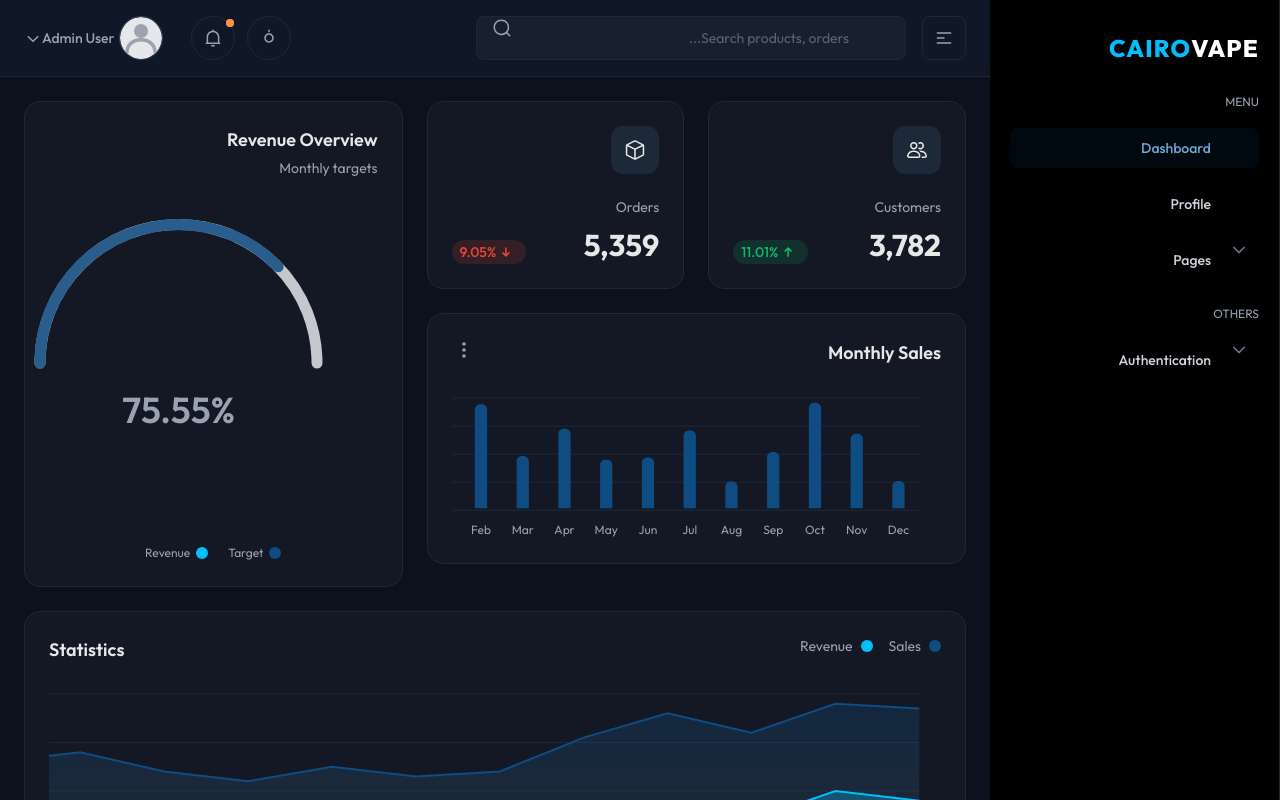
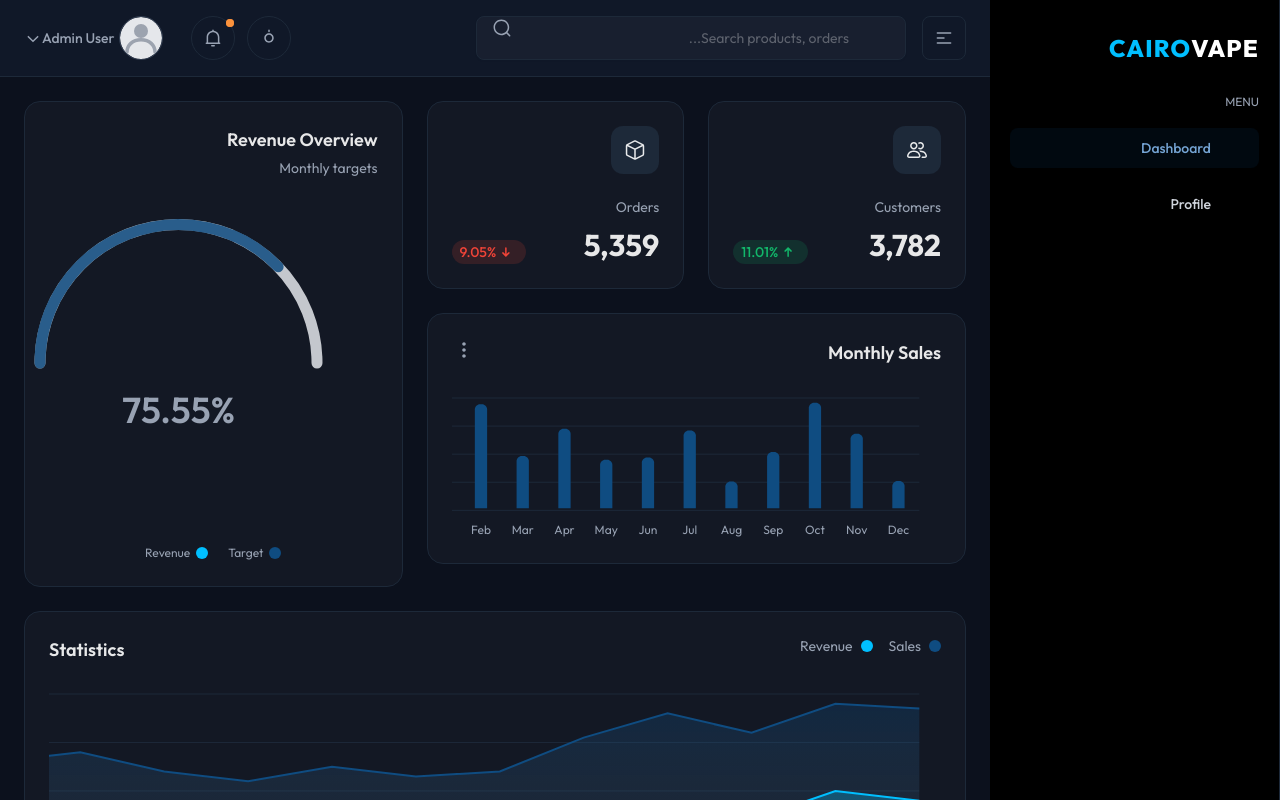
Before and after one commit to saraabdelfatta/e-commerce-website-for-a-vape-store-, a React (Vite) app: page /admin/dashboard in a window 1280 px wide. Built offline with nearby package versions, Linux system fonts and the light colour scheme; sample sign-in values are in the browser's storage.

Commit message:
remove from admin dachboard the balcnk page and the error page

```diff
--- a/src/App.jsx
+++ b/src/App.jsx
@@ -23,8 +23,6 @@ import AdminLayout from './admin/components/AdminLayout';
 import AdminProtectedRoute from './admin/components/AdminProtectedRoute';
 import AdminDashboard from './admin/pages/AdminDashboard';
 import AdminProfile from './admin/pages/AdminProfile';
-import AdminBlank from './admin/pages/AdminBlank';
-import Admin404 from './admin/pages/Admin404';
 
 // Wrapper that shows the splash screen only on the home route
 function SplashWrapper({ showSplash, children }) {
@@ -68,7 +66,6 @@ function App() {
                 {/* ===== Admin Routes ===== */}
                 <Route path="/admin/login" element={<AdminLogin />} />
                 <Route path="/admin" element={<Navigate to="/admin/login" replace />} />
-                <Route path="/admin/404" element={<Admin404 />} />
                 <Route
                   path="/admin/*"
                   element={
@@ -79,7 +76,6 @@ function App() {
                 >
                   <Route path="dashboard" element={<AdminDashboard />} />
                   <Route path="profile" element={<AdminProfile />} />
-                  <Route path="blank" element={<AdminBlank />} />
                   <Route path="*" element={<Navigate to="/admin/dashboard" replace />} />
                 </Route>
 
--- a/src/admin/components/Sidebar.jsx
+++ b/src/admin/components/Sidebar.jsx
@@ -23,15 +23,6 @@ const menuItems = [
       </svg>
     ),
   },
-];
-
-const pagesMenu = [
-  { name: 'Blank Page', href: '/admin/blank', page: 'blank' },
-  { name: '404 Error', href: '/admin/404', page: 'page404' },
-];
-
-const authMenu = [
-  { name: 'Sign In', href: '/admin/login', page: 'signin' },
 ];
 
 export const Sidebar = ({ sidebarToggle }) => {
@@ -89,88 +80,9 @@ export const Sidebar = ({ sidebarToggle }) => {
                 </li>
               ))}
 
-              {/* Pages Dropdown */}
-              <li>
-                <button
-                  onClick={() => toggleDropdown('Pages')}
-                  className={`menu-item group w-full ${(openDropdown === 'Pages' || ['blank', 'page404'].includes(currentPage)) ? 'menu-item-active' : 'menu-item-inactive'}`}
-                >
-                  <span className={(openDropdown === 'Pages' || ['blank', 'page404'].includes(currentPage)) ? 'menu-item-icon-active' : 'menu-item-icon-inactive'}>
-                    <svg width="24" height="24" viewBox="0 0 24 24" fill="none" xmlns="http://www.w3.org/2000/svg">
-                      <path fillRule="evenodd" clipRule="evenodd" d="M3.25 4C3.25 2.75736 4.25736 1.75 5.5 1.75H13.25C13.5815 1.75 13.8995 1.8817 14.1339 2.11612L19.3839 7.36612C19.6183 7.60054 19.75 7.91848 19.75 8.25V20C19.75 21.2426 18.7426 22.25 17.5 22.25H5.5C4.25736 22.25 3.25 21.2426 3.25 20V4ZM5.5 3.25C5.08579 3.25 4.75 3.58579 4.75 4V20C4.75 20.4142 5.08579 20.75 5.5 20.75H17.5C17.9142 20.75 18.25 20.4142 18.25 20V9H14C12.8954 9 12 8.10457 12 7V3.25H5.5ZM13.5 3.56066L17.9393 8H14C13.7239 8 13.5 7.77614 13.5 7.5L13.5 3.56066Z" fill="" />
-                    </svg>
-                  </span>
-                  <span className={`menu-item-text ${sidebarToggle ? 'lg:hidden' : ''}`}>Pages</span>
-                  <svg
-                    className={`menu-item-arrow absolute right-2.5 top-1/2 -translate-y-1/2 stroke-current ${openDropdown === 'Pages' ? 'menu-item-arrow-active' : 'menu-item-arrow-inactive'} ${sidebarToggle ? 'lg:hidden' : ''}`}
-                    width="20" height="20" viewBox="0 0 20 20" fill="none" xmlns="http://www.w3.org/2000/svg"
-                  >
-                    <path d="M4.79175 7.39584L10.0001 12.6042L15.2084 7.39585" stroke="" strokeWidth="1.5" strokeLinecap="round" strokeLinejoin="round" />
-                  </svg>
-                </button>
-                <div className={`overflow-hidden transform translate ${openDropdown === 'Pages' ? 'block' : 'hidden'}`}>
-                  <ul className={`flex flex-col gap-1 mt-2 menu-dropdown pl-9 ${sidebarToggle ? 'lg:hidden' : 'flex'}`}>
-                    {pagesMenu.map((p) => (
-                      <li key={p.name}>
-                        <Link
-                          to={p.href}
-                          className={`menu-dropdown-item group ${isActive(p.page) ? 'menu-dropdown-item-active' : 'menu-dropdown-item-inactive'}`}
-                        >
-                          {p.name}
-                        </Link>
-                      </li>
-                    ))}
-                  </ul>
-                </div>
-              </li>
             </ul>
           </div>
 
-          {/* Others Group */}
-          <div>
-            <h3 className="mb-4 text-xs uppercase leading-[20px] text-gray-400">
-              <span className={`menu-group-title ${sidebarToggle ? 'lg:hidden' : ''}`}>others</span>
-              <svg className={`mx-auto fill-current menu-group-icon ${sidebarToggle ? 'lg:block hidden' : 'hidden'}`} width="24" height="24" viewBox="0 0 24 24" fill="none" xmlns="http://www.w3.org/2000/svg">
-                <path fillRule="evenodd" clipRule="evenodd" d="M5.99915 10.2451C6.96564 10.2451 7.74915 11.0286 7.74915 11.9951V12.0051C7.74915 12.9716 6.96564 13.7551 5.99915 13.7551C5.03265 13.7551 4.24915 12.9716 4.24915 12.0051V11.9951C4.24915 11.0286 5.03265 10.2451 5.99915 10.2451ZM17.9991 10.2451C18.9656 10.2451 19.7491 11.0286 19.7491 11.9951V12.0051C19.7491 12.9716 18.9656 13.7551 17.9991 13.7551C17.0326 13.7551 16.2491 12.9716 16.2491 12.0051V11.9951C16.2491 11.0286 17.0326 10.2451 17.9991 10.2451ZM13.7491 11.9951C13.7491 11.0286 12.9656 10.2451 11.9991 10.2451C11.0326 10.2451 10.2491 11.0286 10.2491 11.9951V12.0051C10.2491 12.9716 11.0326 13.7551 11.9991 13.7551C12.9656 13.7551 13.7491 12.9716 13.7491 12.0051V11.9951Z" fill="" />
-              </svg>
-            </h3>
-
-            <ul className="flex flex-col gap-4 mb-6">
-              <li>
-                <button
-                  onClick={() => toggleDropdown('Authentication')}
-                  className={`menu-item group w-full ${openDropdown === 'Authentication' || currentPage === 'signin' ? 'menu-item-active' : 'menu-item-inactive'}`}
-                >
-                  <span className={openDropdown === 'Authentication' || currentPage === 'signin' ? 'menu-item-icon-active' : 'menu-item-icon-inactive'}>
-                    <svg width="24" height="24" viewBox="0 0 24 24" fill="none" xmlns="http://www.w3.org/2000/svg">
-                      <path fillRule="evenodd" clipRule="evenodd" d="M14 2.75C14 2.33579 14.3358 2 14.75 2C15.1642 2 15.5 2.33579 15.5 2.75V5.73291L17.75 5.73291H19C19.4142 5.73291 19.75 6.0687 19.75 6.48291C19.75 6.89712 19.4142 7.23291 19 7.23291H18.5L18.5 12.2329C18.5 15.5691 15.9866 18.3183 12.75 18.6901V21.25C12.75 21.6642 12.4142 22 12 22C11.5858 22 11.25 21.6642 11.25 21.25V18.6901C8.01342 18.3183 5.5 15.5691 5.5 12.2329L5.5 7.23291H5C4.58579 7.23291 4.25 6.89712 4.25 6.48291C4.25 6.0687 4.58579 5.73291 5 5.73291L6.25 5.73291L8.5 5.73291L8.5 2.75C8.5 2.33579 8.83579 2 9.25 2C9.66421 2 10 2.33579 10 2.75L10 5.73291L14 5.73291V2.75ZM7 7.23291L7 12.2329C7 14.9943 9.23858 17.2329 12 17.2329C14.7614 17.2329 17 14.9943 17 12.2329L17 7.23291L7 7.23291Z" fill="" />
-                    </svg>
-                  </span>
-                  <span className={`menu-item-text ${sidebarToggle ? 'lg:hidden' : ''}`}>Authentication</span>
-                  <svg
-                    className={`menu-item-arrow absolute right-2.5 top-1/2 -translate-y-1/2 stroke-current ${openDropdown === 'Authentication' ? 'menu-item-arrow-active' : 'menu-item-arrow-inactive'} ${sidebarToggle ? 'lg:hidden' : ''}`}
-                    width="20" height="20" viewBox="0 0 20 20" fill="none" xmlns="http://www.w3.org/2000/svg"
-                  >
-                    <path d="M4.79175 7.39584L10.0001 12.6042L15.2084 7.39585" stroke="" strokeWidth="1.5" strokeLinecap="round" strokeLinejoin="round" />
-                  </svg>
-                </button>
-                <div className={`overflow-hidden transform translate ${openDropdown === 'Authentication' ? 'block' : 'hidden'}`}>
-                  <ul className={`flex flex-col gap-1 mt-2 menu-dropdown pl-9 ${sidebarToggle ? 'lg:hidden' : 'flex'}`}>
-                    {authMenu.map((a) => (
-                      <li key={a.name}>
-                        <Link
-                          to={a.href}
-                          className={`menu-dropdown-item group ${isActive(a.page) ? 'menu-dropdown-item-active' : 'menu-dropdown-item-inactive'}`}
-                        >
-                          {a.name}
-                        </Link>
-                      </li>
-                    ))}
-                  </ul>
-                </div>
-              </li>
-            </ul>
-          </div>
         </nav>
       </div>
     </aside>
--- a/src/admin/pages/Admin404.jsx
+++ /dev/null
@@ -1,24 +0,0 @@
-import React from 'react';
-import { Link } from 'react-router-dom';
-import '../styles/style.css';
-
-export const Admin404 = () => {
-  return (
-    <div className="admin-dashboard-wrapper">
-      <div className="flex min-h-screen items-center justify-center bg-white dark:bg-gray-900 px-6">
-        <div className="text-center">
-          <h1 className="mb-4 text-8xl font-bold text-gray-800 dark:text-white/90">404</h1>
-          <p className="mb-6 text-lg text-gray-500 dark:text-gray-400">Oops! The page you're looking for doesn't exist.</p>
-          <Link
-            to="/admin/dashboard"
-            className="inline-flex items-center rounded-lg bg-brand-500 px-6 py-3 text-sm font-medium text-white hover:bg-brand-600"
-          >
-            Back to Dashboard
-          </Link>
-        </div>
-      </div>
-    </div>
-  );
-};
-
-export default Admin404;
--- a/src/admin/pages/AdminBlank.jsx
+++ /dev/null
@@ -1,15 +0,0 @@
-import React from 'react';
-import { Breadcrumb } from '../components/Breadcrumb';
-
-export const AdminBlank = () => {
-  return (
-    <>
-      <Breadcrumb pageName="Blank Page" />
-      <div className="rounded-2xl border border-gray-200 bg-white p-5 dark:border-gray-800 dark:bg-white/[0.03] lg:p-6">
-        <p className="text-sm text-gray-500 dark:text-gray-400">This is a blank page. Start building your content here.</p>
-      </div>
-    </>
-  );
-};
-
-export default AdminBlank;
```
Also changed, not shown: 10 other files (tests, documents, lock files or other folders).
